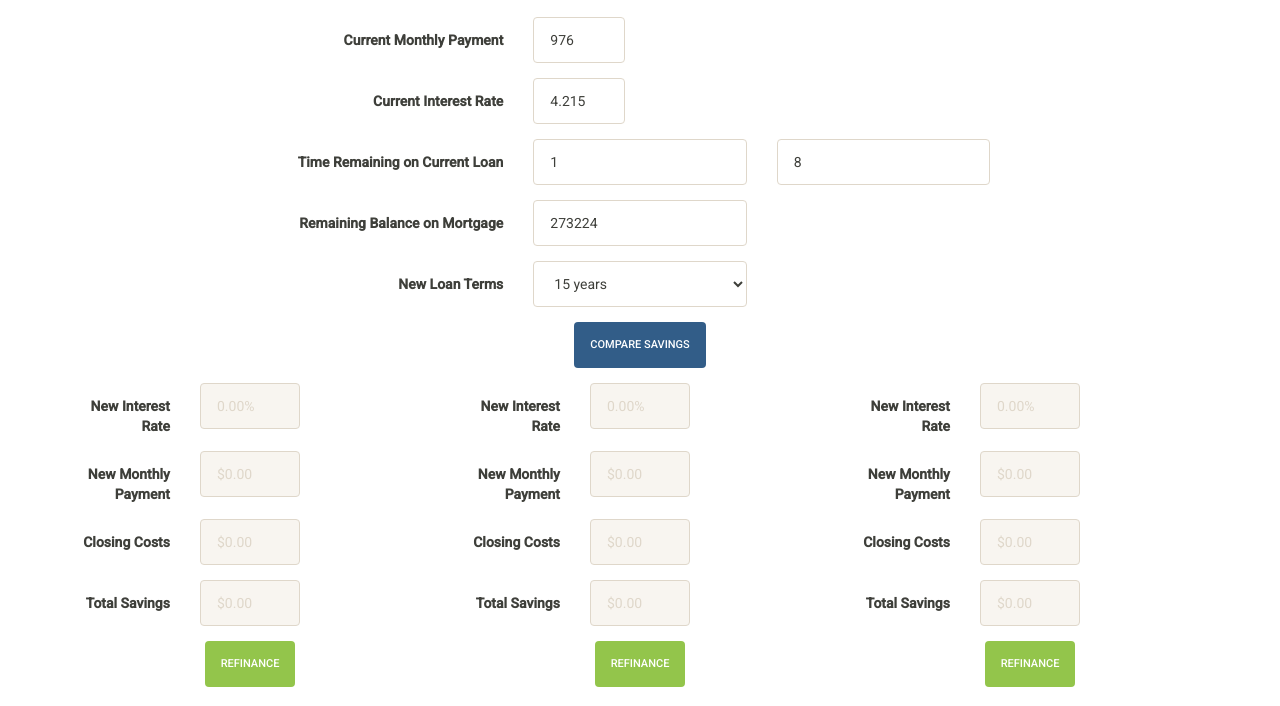
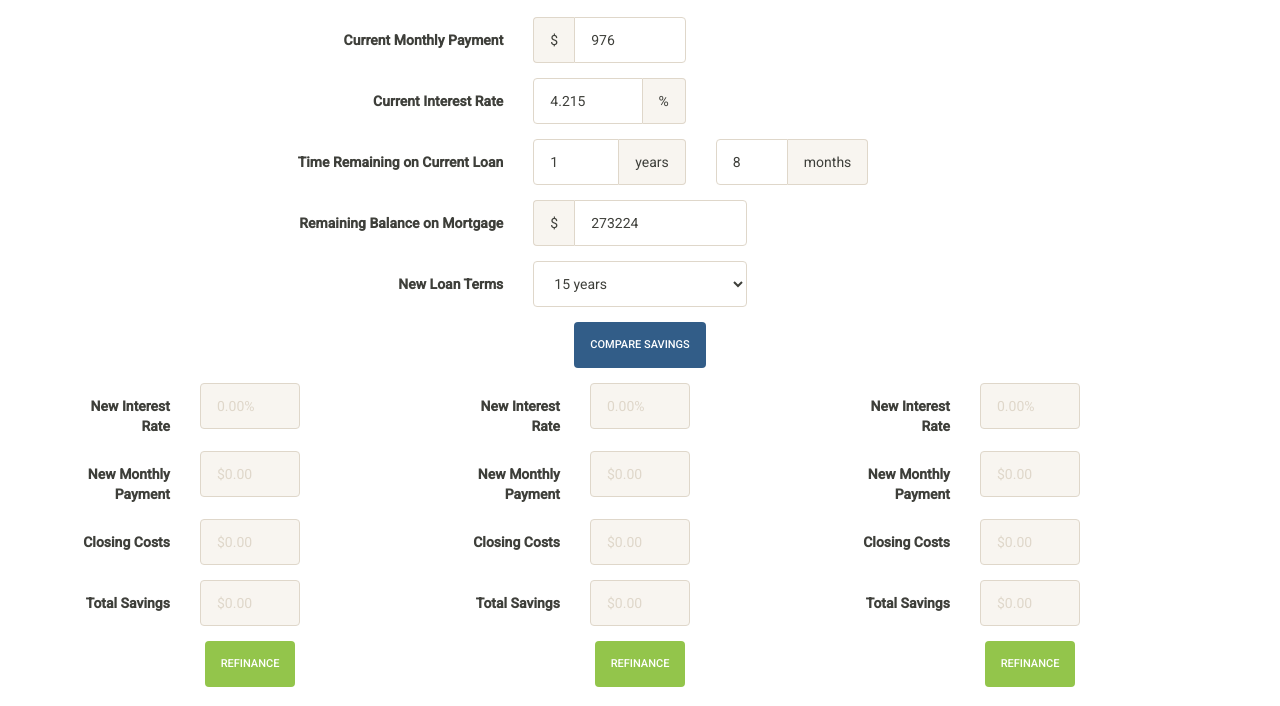
Before and after one commit to axocomm/lenda-calculator, a plain HTML site: page index.html in a window 1280 px wide. Shown: the part 94-800 px from the top of the page. Drawn offline with Linux system fonts and the light colour scheme.

Commit message:
Use Bootstrap input-group-addon for units on user input form

```diff
--- a/index.html
+++ b/index.html
@@ -26,29 +26,44 @@
             <legend>Current</legend>
             <div class="form-group">
               <label class="col-md-4 control-label" for="current-monthly-payment">Current Monthly Payment</label>
-              <div class="col-md-2">
-                <input id="current-monthly-payment" name="current-monthly-payment" type="text" placeholder="$0.00" class="form-control input-md" required>
+              <div class="col-md-3">
+                <div class="input-group">
+                  <span class="input-group-addon">$</span>
+                  <input id="current-monthly-payment" name="current-monthly-payment" type="text" placeholder="$0.00" class="form-control input-md" required>
+                </div>
               </div>
             </div>
             <div class="form-group">
               <label class="col-md-4 control-label" for="current-interest-rate">Current Interest Rate</label>
-              <div class="col-md-2">
-                <input id="current-interest-rate" name="current-interest-rate" type="text" placeholder="0.00%" class="form-control input-md" required>
+              <div class="col-md-3">
+                <div class="input-group">
+                  <input id="current-interest-rate" name="current-interest-rate" type="text" placeholder="0.00%" class="form-control input-md" required>
+                  <span class="input-group-addon">%</span>
+                </div>
               </div>
             </div>
             <div class="form-group">
               <label class="col-md-4 control-label" for="remaining-term">Time Remaining on Current Loan</label>
-              <div class="col-md-4">
-                <input id="remaining-years" name="remaining-years" type="number" placeholder="0 years" class="form-control input-md" required>
+              <div class="col-md-3">
+                <div class="input-group">
+                  <input id="remaining-years" name="remaining-years" type="number" placeholder="0 years" class="form-control input-md" required>
+                  <span class="input-group-addon">years</span>
+                </div>
               </div>
-              <div class="col-md-4">
-                <input id="remaining-months" name="remaining-months" type="number" placeholder="0 months" class="form-control input-md" required>
+              <div class="col-md-3">
+                <div class="input-group">
+                  <input id="remaining-months" name="remaining-months" type="number" placeholder="0 months" class="form-control input-md" required>
+                  <span class="input-group-addon">months</span>
+                </div>
               </div>
             </div>
             <div class="form-group row">
               <label class="col-md-4 control-label" for="remaining-balance">Remaining Balance on Mortgage</label>
               <div class="col-md-4">
-                <input id="remaining-balance" name="remaining-balance" type="text" placeholder="$0.00" class="form-control input-md" required>
+                <div class="input-group">
+                  <span class="input-group-addon">$</span>
+                  <input id="remaining-balance" name="remaining-balance" type="text" placeholder="$0.00" class="form-control input-md" required>
+                </div>
               </div>
             </div>
             <div class="form-group">
```
